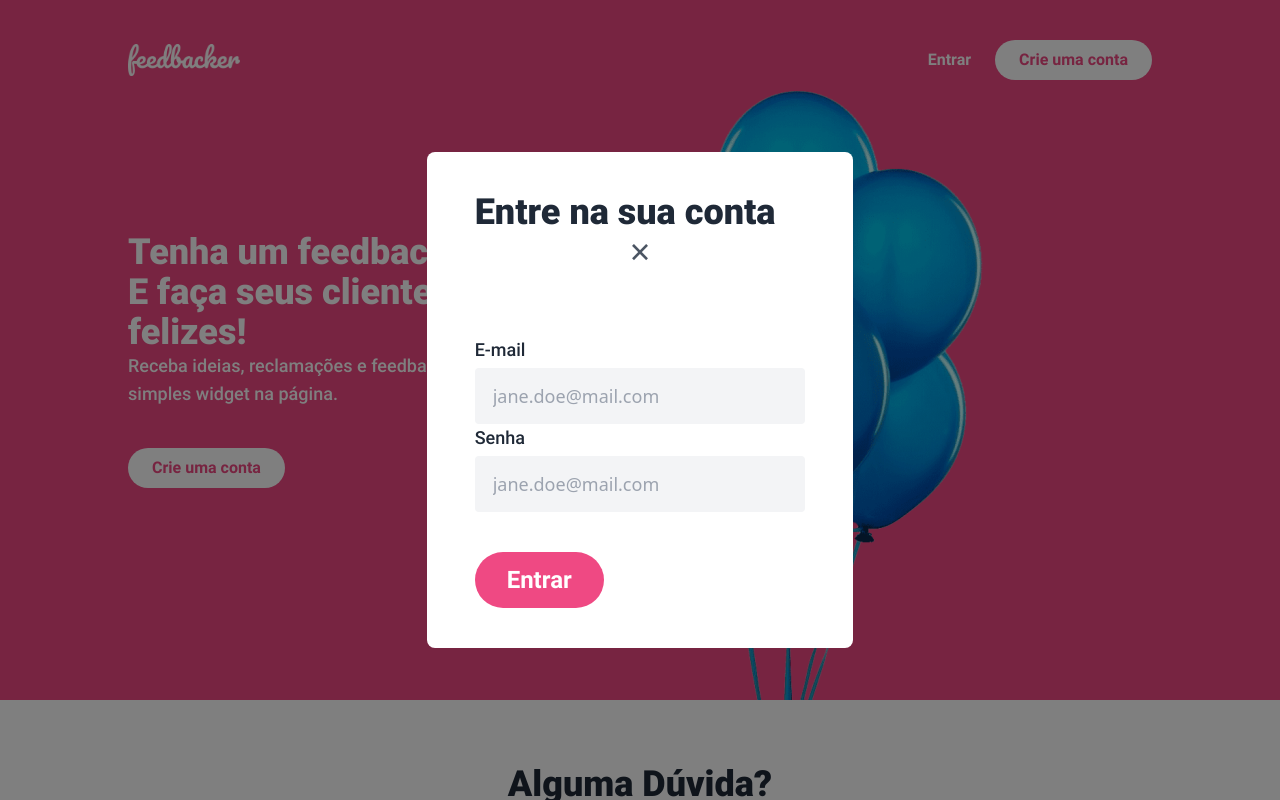
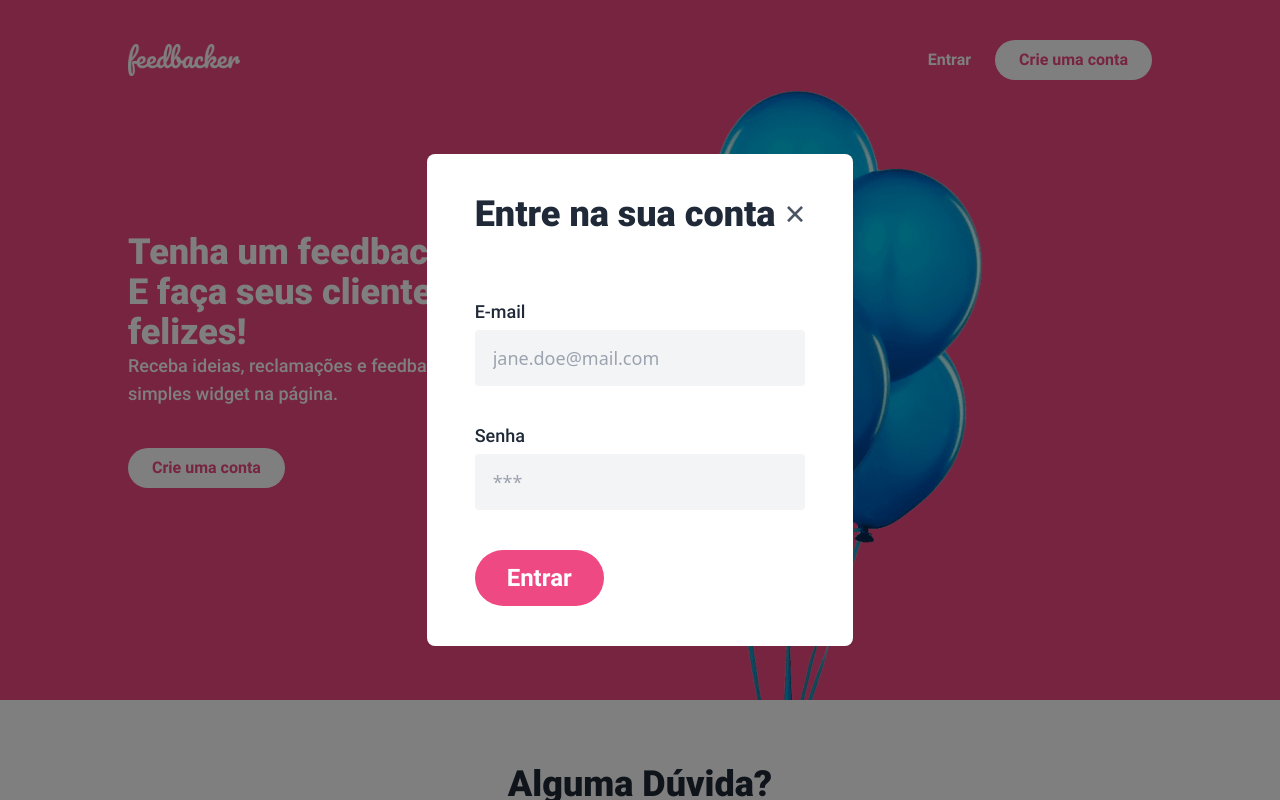
Before and after one commit to tigga73/feedbacker, a Vue app in the folder dashboard/: page / in a window 1280 px wide. Both pictures are taken after a click on the button "Entrar". Shown: the top 800 px of the page. Built offline with nearby package versions, Linux system fonts and the light colour scheme.

Commit message:
Validação dos campos com vee-validate

```diff
--- a/dashboard/package.json
+++ b/dashboard/package.json
@@ -16,6 +16,7 @@
     "postcss": "^8",
     "tailwindcss": "^3",
     "tiny-emitter": "^2.1.0",
+    "vee-validate": "^4.5.8",
     "vue": "^3.2.13",
     "vue-router": "^4.0.3"
   },
--- a/dashboard/src/components/ModalLogin/index.vue
+++ b/dashboard/src/components/ModalLogin/index.vue
@@ -1,10 +1,10 @@
 <template>
-  <div class="flex justify-between">
+  <div class="flex justify-between items-center">
     <h1 class="text-4xl font-black text-gray-800">Entre na sua conta</h1>
+    <button @click="close" class="text-4xl text-gray-600 focus:outline-none">
+      &times;
+    </button>
   </div>
-  <button @click="close" class="text-4xl text-gray-600 focus:outline-none">
-    &times;
-  </button>
 
   <div class="mt-16">
     <form @submit.prevent="handleSubmit">
@@ -24,14 +24,14 @@
         >
       </label>
 
-      <label for="" class="block">
+      <label for="" class="block mt-9">
         <span class="text-lg font-medium text-gray-800">Senha</span>
         <input
           v-model="state.password.value"
           type="password"
           :class="{ 'border-brand-danger': !!state.password.errorMessage }"
           class="black w-full px-4 py-3 mt-1 text-lg bg-gray-100 border-2 border-transparent rounded"
-          placeholder="jane.doe@mail.com"
+          placeholder="***"
         />
         <span
           v-if="!!state.email.errorMessage"
@@ -54,29 +54,41 @@
 
 <script>
 import { reactive } from '@vue/reactivity'
+import { useField } from 'vee-validate'
 import useModal from '../../hooks/useModal'
+import {
+  validateEmptyAndLength3,
+  validateEmptyAndEmail,
+} from '../../utils/validators'
 
 export default {
   name: 'ModalLogin',
   setup() {
     const modal = useModal()
 
+    const { value: emailValue, errorMessage: emailErrorMessage } = useField(
+      'email',
+      validateEmptyAndEmail
+    )
+    const { value: passwordValue, errorMessage: passwordErrorMessage } =
+      useField('password', validateEmptyAndLength3)
+
     const state = reactive({
       hasErrors: false,
       isLoading: false,
       email: {
-        value: '',
-        errorMessage: '',
+        value: emailValue,
+        errorMessage: emailErrorMessage,
       },
       password: {
-        value: '',
-        errorMessage: '',
+        value: passwordValue,
+        errorMessage: passwordErrorMessage,
       },
     })
 
     function handleSubmit() {}
 
-    return { state, close: modal.close }
+    return { state, close: modal.close, handleSubmit }
   },
 }
 </script>
--- /dev/null
+++ b/dashboard/src/utils/validators.js
@@ -0,0 +1,19 @@
+export function validateEmptyAndLength3(value) {
+  if (!value) {
+    return '*Este campo é obrigatório.'
+  }
+
+  if (value.length < 3) {
+    return '*Este campo precisa ter no mínimo 3 caracteres.'
+  }
+
+  return true
+}
+
+export function validateEmptyAndEmail(value) {
+  const regex = /^[a-z0-9.-]+@[a-z0-9]+\.[a-z]+(\.[a-z]+)?$/i
+
+  if (value && value.length && value.length > 0 && !regex.test(value)) {
+    return '*Este campo precisa ser um e-mail válido.'
+  }
+}
```
Also changed, not shown: 1 other file (tests, documents, lock files or other folders).
